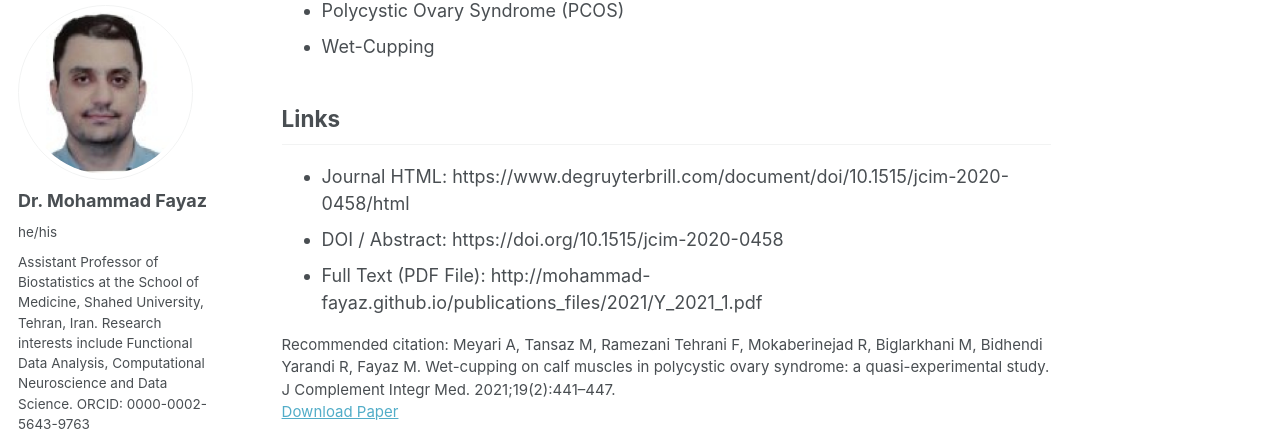
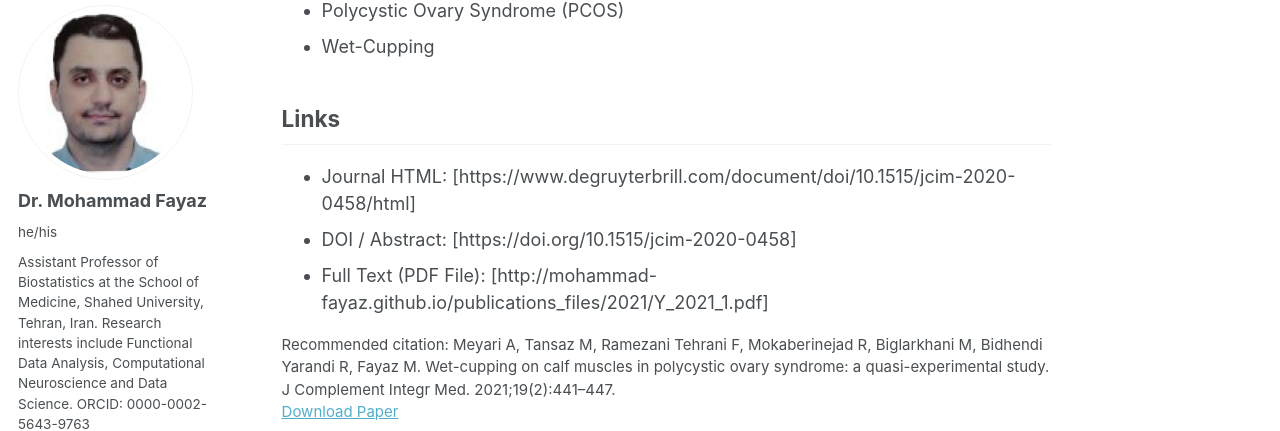
Before and after one commit to mohammad-fayaz/mohammad-fayaz.github.io, a Jekyll site: the page built from _publications/Y_2021_1.md, in a window 1280 px wide and 900 px high, scrolled down 1306 px. Shown: the part 94-525 px from the top of the window. Built offline with Jekyll 4.4.1, drawn with Linux system fonts in a browser that asks for light colours; some web fonts are replaced; a script bundle is joined from its source files by our own code; library files that are not in the unit come from our copies.

Commit message:
Update Y_2021_1.md

```diff
--- a/_publications/Y_2021_1.md
+++ b/_publications/Y_2021_1.md
@@ -49,6 +49,6 @@ Azam Meyari, Mojgan Tansaz, Fahimeh Ramezani Tehrani, Roshanak Mokaberinejad, Ma
 
 ## Links
 
-- Journal HTML: https://www.degruyterbrill.com/document/doi/10.1515/jcim-2020-0458/html
-- DOI / Abstract: https://doi.org/10.1515/jcim-2020-0458
-- Full Text (PDF File): http://mohammad-fayaz.github.io/publications_files/2021/Y_2021_1.pdf
+- Journal HTML: [https://www.degruyterbrill.com/document/doi/10.1515/jcim-2020-0458/html]
+- DOI / Abstract: [https://doi.org/10.1515/jcim-2020-0458]
+- Full Text (PDF File): [http://mohammad-fayaz.github.io/publications_files/2021/Y_2021_1.pdf]
```
